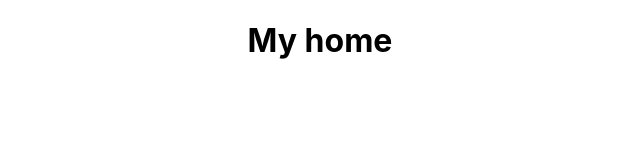
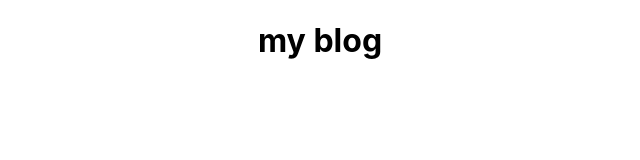
Before and after one commit to NateeRudkui/react-blog-app, a React (Create React App) app: page /blogs in a window 1280 px wide. Shown: the top 160 px of the page, without its empty margins (320-960 px from the left). Built offline with nearby package versions, Linux system fonts and the light colour scheme.

Commit message:
✅[Add] : Routes

```diff
--- a/src/App.js
+++ b/src/App.js
@@ -1,11 +1,19 @@
-import logo from "./logo.svg";
 import "./App.css";
+import { Blogs } from "./components/Blogs";
+import { About } from "./components/About";
 import { Home } from "./components/home";
+import { BrowserRouter, Routes, Route } from "react-router-dom";
 
 function App() {
   return (
     <div className="App">
-      <Home />
+      <BrowserRouter>
+        <Routes>
+          <Route path="/" element={<Home />} />
+          <Route path="/blogs" element={<Blogs />} />
+          <Route path="/about" element={<About />} />
+        </Routes>
+      </BrowserRouter>
     </div>
   );
 }
```
